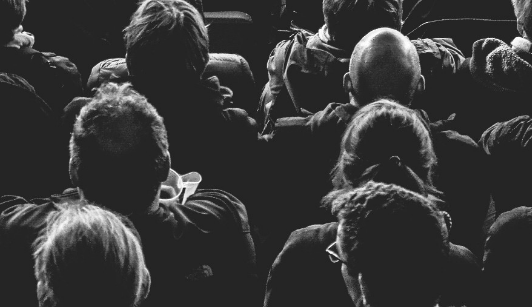
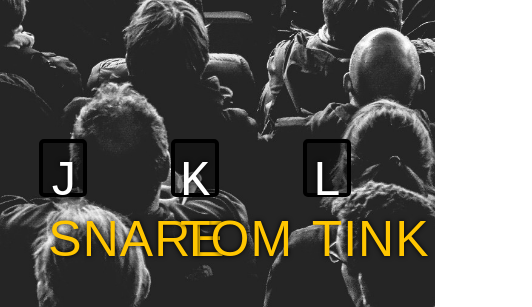
Before and after one commit to TaherBarakat/drum-kit, a plain HTML site: page index.html in a window 390 px wide. Shown: the part 537-844 px from the top of the page, 532 px wide, since content can reach past the window. Drawn offline with Linux system fonts and the light colour scheme.

Commit message:
make the page responsive

```diff
--- a/index.html
+++ b/index.html
@@ -4,11 +4,9 @@
     <meta charset="UTF-8" />
     <title>JS Drum Kit</title>
     <link rel="stylesheet" href="style.css" />
-    <link rel="icon" href="https://fav.farm/🔥" />
   </head>
   <body>
     <script src="index.js"></script>
-
     <div class="keys">
       <div data-key="65" class="key">
         <kbd>A</kbd>
--- a/style.css
+++ b/style.css
@@ -50,3 +50,25 @@ kbd {
   letter-spacing: 0.1rem;
   color: #ffc600;
 }
+
+@media (max-width: 1000px) {
+  .keys > div {
+    width: calc((100vw / 3) - 100px);
+    height: calc((100vw / 3) - 100px);
+  }
+  .keys * {
+    font-size: 5rem;
+  }
+
+  .keys {
+    align-self: center;
+    align-items: center;
+    justify-content: center;
+    justify-items: center;
+    display: grid;
+    grid-template-columns: 1fr 1fr 1fr;
+    grid-template-rows: 1fr 1fr 1fr;
+    gap: 5px 5px;
+    grid-auto-flow: row;
+  }
+}
```
